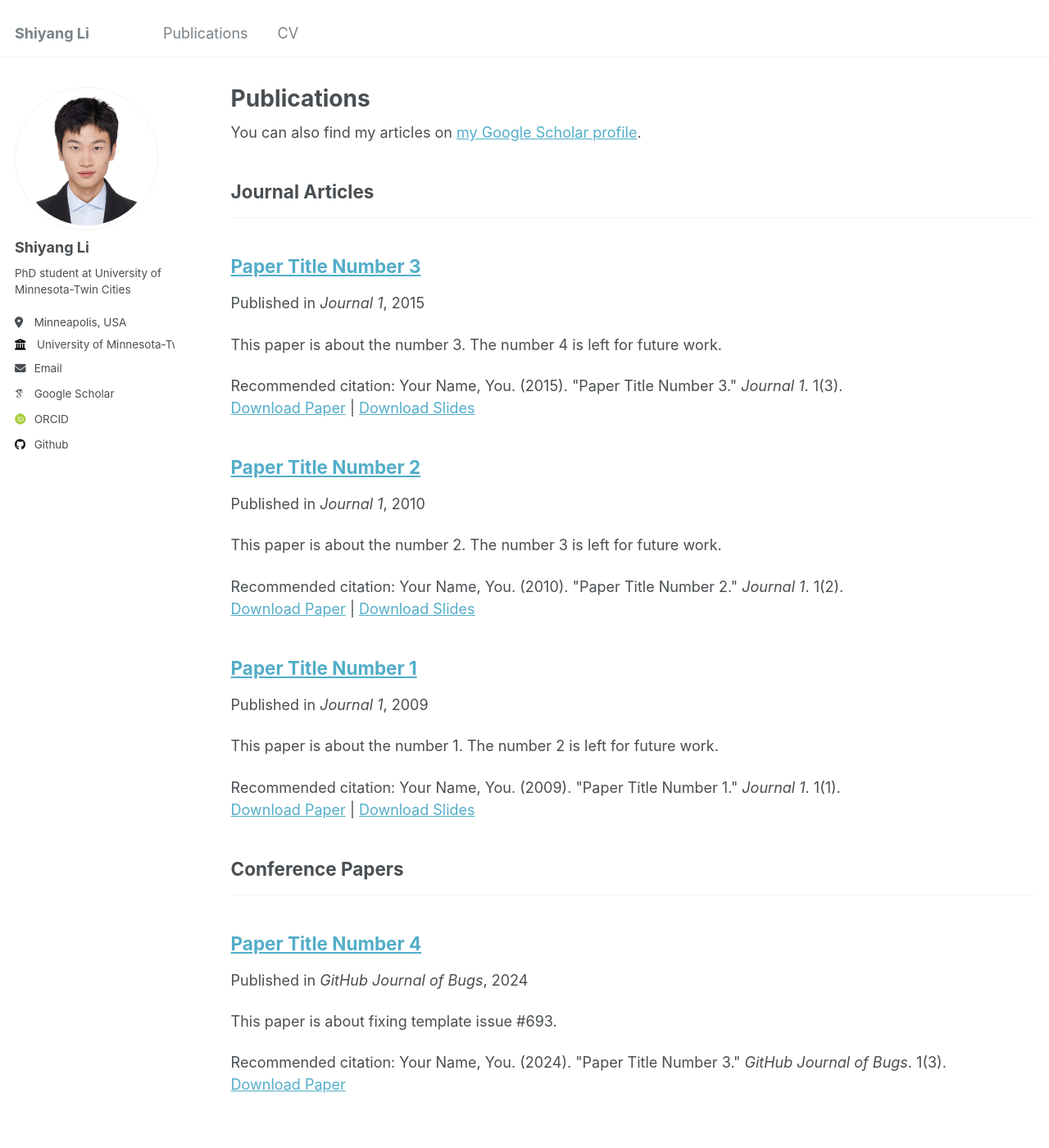
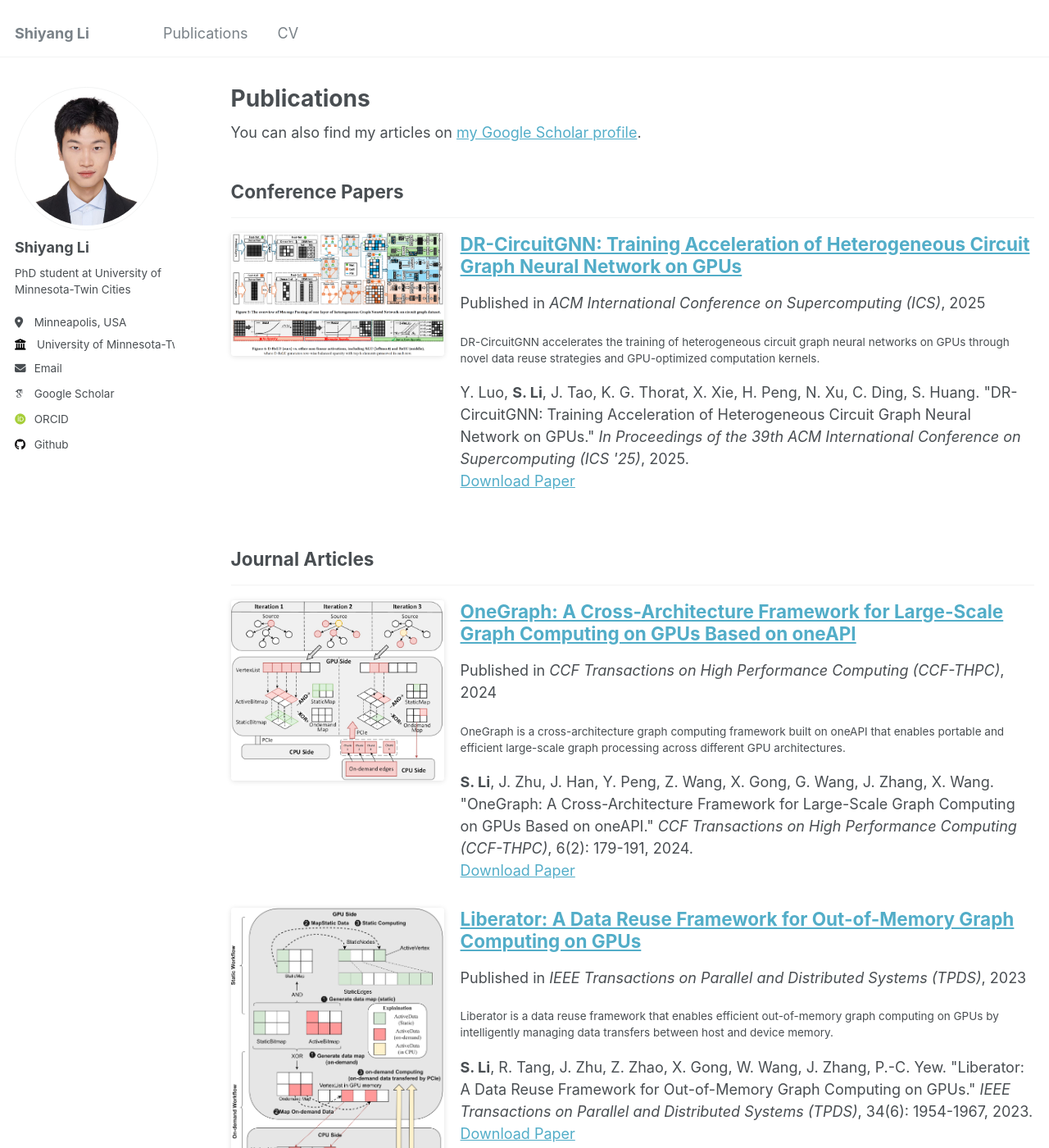
Before and after one commit to NKU-Yang/NKU-yang.github.io, a Jekyll site: the page built from _pages/publications.html, in a window 1280 px wide and 1400 px high. Shown: the whole window at 82% size. Built offline with Jekyll 4.4.1, drawn with Linux system fonts in a browser that asks for light colours; some web fonts are replaced; comment, search, counter and statistics services are not loaded; some of the changed text lies outside the part shown.

Commit message:
update pubs

```diff
--- a/_config.yml
+++ b/_config.yml
@@ -75,12 +75,12 @@ author:
 
 # Publication Category - The following the list of publication categories and their headings
 publication_category:
-  books:
-    title: 'Books'
+  conferences:
+    title: 'Conference Papers'
   manuscripts:
     title: 'Journal Articles'
-  conferences:
-    title: 'Conference Papers'
+  preprints:
+    title: 'Preprints'
 
 # Site Settings
 teaser                   :  # filename of teaser fallback teaser image placed in /images/, .e.g. "500x300.png"
--- a/_includes/archive-single.html
+++ b/_includes/archive-single.html
@@ -12,6 +12,50 @@
   {% assign title = post.title %}
 {% endif %}
 
+{% if post.collection == 'publications' and teaser %}
+{%- comment -%} Publication with teaser: flexbox side-by-side layout {%- endcomment -%}
+<div class="{{ include.type | default: "list" }}__item">
+  <article class="archive__item" itemscope itemtype="http://schema.org/CreativeWork">
+    <div style="display: flex; gap: 20px; align-items: flex-start; margin-bottom: 8px;">
+      <div style="flex: 0 0 260px; max-width: 260px;">
+        <img src=
+          {% if teaser contains "://" %}
+            "{{ teaser }}"
+          {% else %}
+            "{{ teaser | prepend: "/images/" | prepend: base_path }}"
+          {% endif %}
+          alt="" style="width: 100%; height: auto; border-radius: 4px; box-shadow: 0 1px 6px rgba(0,0,0,0.12);">
+      </div>
+      <div style="flex: 1; min-width: 0;">
+        <h2 class="archive__item-title" itemprop="headline" style="margin-top: 0;">
+          {% if post.link %}
+            <a href="{{ post.link }}">{{ title }}</a> <a href="{{ base_path }}{{ post.url }}" rel="permalink"><i class="fa fa-link" aria-hidden="true" title="permalink"></i><span class="sr-only">Permalink</span></a>
+          {% else %}
+            <a href="{{ base_path }}{{ post.url }}" rel="permalink">{{ title }}</a>
+          {% endif %}
+        </h2>
+        <p>Published in <i>{{ post.venue }}</i>, {{ post.date | default: "1900-01-01" | date: "%Y" }}</p>
+        {% if post.excerpt %}
+          <p class="archive__item-excerpt" itemprop="description">{{ post.excerpt | markdownify | remove: '<p>' | remove: '</p>' }}</p>
+        {% endif %}
+        {% if post.citation and post.paperurl and post.slidesurl %}
+          <p>{{ post.citation }}<br /><a href="{{ post.paperurl }}">Download Paper</a> | <a href="{{ post.slidesurl }}">Download Slides</a></p>
+        {% elsif post.citation and post.paperurl %}
+          <p>{{ post.citation }}<br /><a href="{{ post.paperurl }}">Download Paper</a></p>
+        {% elsif post.citation and post.slidesurl %}
+          <p>{{ post.citation }}<br /><a href="{{ post.slidesurl }}">Download Slides</a></p>
+        {% elsif post.citation %}
+          <p>{{ post.citation }}</p>
+        {% elsif post.paperurl %}
+          <p><a href="{{ post.paperurl }}">Download Paper</a></p>
+        {% endif %}
+      </div>
+    </div>
+  </article>
+</div>
+
+{% else %}
+{%- comment -%} Default layout for non-publication items or publications without teasers {%- endcomment -%}
 <div class="{{ include.type | default: "list" }}__item">
   <article class="archive__item" itemscope itemtype="http://schema.org/CreativeWork">
     {% if include.type == "grid" and teaser %}
@@ -61,10 +105,11 @@
     {% elsif post.citation %}
       <p>Recommended citation: {{ post.citation }}</p>
     {% elsif post.paperurl %}
-      <p><a href=" {{ post.paperurl }} ">Download Paper</a></p>
+      <p><a href="{{ post.paperurl }}">Download Paper</a></p>
     {% elsif post.slidesurl %}
-      <p>Download <a href="{{ post.slidesurl }}">Download Slides</a></p></p>
+      <p><a href="{{ post.slidesurl }}">Download Slides</a></p>
     {% endif %}
 
   </article>
 </div>
+{% endif %}
--- a/_publications/2009-10-01-paper-title-number-1.md
+++ /dev/null
@@ -1,14 +0,0 @@
----
-title: "Paper Title Number 1"
-collection: publications
-category: manuscripts
-permalink: /publication/2009-10-01-paper-title-number-1
-excerpt: 'This paper is about the number 1. The number 2 is left for future work.'
-date: 2009-10-01
-venue: 'Journal 1'
-slidesurl: 'http://academicpages.github.io/files/slides1.pdf'
-paperurl: 'http://academicpages.github.io/files/paper1.pdf'
-citation: 'Your Name, You. (2009). &quot;Paper Title Number 1.&quot; <i>Journal 1</i>. 1(1).'
----
-
-The contents above will be part of a list of publications, if the user clicks the link for the publication than the contents of section will be rendered as a full page, allowing you to provide more information about the paper for the reader. When publications are displayed as a single page, the contents of the above "citation" field will automatically be included below this section in a smaller font.
--- a/_publications/2010-10-01-paper-title-number-2.md
+++ /dev/null
@@ -1,14 +0,0 @@
----
-title: "Paper Title Number 2"
-collection: publications
-category: manuscripts
-permalink: /publication/2010-10-01-paper-title-number-2
-excerpt: 'This paper is about the number 2. The number 3 is left for future work.'
-date: 2010-10-01
-venue: 'Journal 1'
-slidesurl: 'http://academicpages.github.io/files/slides2.pdf'
-paperurl: 'http://academicpages.github.io/files/paper2.pdf'
-citation: 'Your Name, You. (2010). &quot;Paper Title Number 2.&quot; <i>Journal 1</i>. 1(2).'
----
-
-The contents above will be part of a list of publications, if the user clicks the link for the publication than the contents of section will be rendered as a full page, allowing you to provide more information about the paper for the reader. When publications are displayed as a single page, the contents of the above "citation" field will automatically be included below this section in a smaller font.
--- a/_publications/2015-10-01-paper-title-number-3.md
+++ /dev/null
@@ -1,14 +0,0 @@
----
-title: "Paper Title Number 3"
-collection: publications
-category: manuscripts
-permalink: /publication/2015-10-01-paper-title-number-3
-excerpt: 'This paper is about the number 3. The number 4 is left for future work.'
-date: 2015-10-01
-venue: 'Journal 1'
-slidesurl: 'http://academicpages.github.io/files/slides3.pdf'
-paperurl: 'http://academicpages.github.io/files/paper3.pdf'
-citation: 'Your Name, You. (2015). &quot;Paper Title Number 3.&quot; <i>Journal 1</i>. 1(3).'
----
-
-The contents above will be part of a list of publications, if the user clicks the link for the publication than the contents of section will be rendered as a full page, allowing you to provide more information about the paper for the reader. When publications are displayed as a single page, the contents of the above "citation" field will automatically be included below this section in a smaller font.
--- /dev/null
+++ b/_publications/2023-06-01-liberator.md
@@ -0,0 +1,31 @@
+---
+title: "Liberator: A Data Reuse Framework for Out-of-Memory Graph Computing on GPUs"
+collection: publications
+category: manuscripts
+permalink: /publication/2023-06-01-liberator
+excerpt: "Liberator is a data reuse framework that enables efficient out-of-memory graph computing on GPUs by intelligently managing data transfers between host and device memory."
+date: 2023-06-01
+venue: "IEEE Transactions on Parallel and Distributed Systems (TPDS)"
+paperurl: "https://ieeexplore.ieee.org/abstract/document/10107428"
+citation: '<b>S. Li</b>, R. Tang, J. Zhu, Z. Zhao, X. Gong, W. Wang, J. Zhang, P.-C. Yew. &quot;Liberator: A Data Reuse Framework for Out-of-Memory Graph Computing on GPUs.&quot; <i>IEEE Transactions on Parallel and Distributed Systems (TPDS)</i>, 34(6): 1954-1967, 2023.'
+header:
+  teaser: "publications/liberator.png"
+---
+
+## Abstract
+
+We present **Liberator**, a data reuse framework that enables efficient out-of-memory graph computing on GPUs. When graph data exceeds GPU memory capacity, Liberator intelligently partitions graph data and schedules computation to maximize data reuse across partitions, significantly reducing the overhead of CPU-GPU data transfers.
+
+## Key Contributions
+
+- A novel data reuse framework for out-of-memory graph processing on GPUs
+- Intelligent graph partitioning and scheduling to minimize data transfer overhead
+- Demonstrated significant speedups over existing out-of-memory GPU graph frameworks
+
+## Authors
+
+**Shiyang Li**, Ruiqi Tang, Jingyu Zhu, Ziyi Zhao, Xiaoli Gong, Wenwen Wang, Jin Zhang, Pen-Chung Yew
+
+*IEEE Transactions on Parallel and Distributed Systems (TPDS)*, 34(6): 1954-1967, 2023.
+
+![Liberator Framework](/images/publications/liberator.png){: .align-center style="max-width: 100%;"}
--- a/_publications/2024-02-17-paper-title-number-4.md
+++ /dev/null
@@ -1,13 +0,0 @@
----
-title: "Paper Title Number 4"
-collection: publications
-category: conferences
-permalink: /publication/2024-02-17-paper-title-number-4
-excerpt: 'This paper is about fixing template issue #693.'
-date: 2024-02-17
-venue: 'GitHub Journal of Bugs'
-paperurl: 'http://academicpages.github.io/files/paper3.pdf'
-citation: 'Your Name, You. (2024). &quot;Paper Title Number 3.&quot; <i>GitHub Journal of Bugs</i>. 1(3).'
----
-
-The contents above will be part of a list of publications, if the user clicks the link for the publication than the contents of section will be rendered as a full page, allowing you to provide more information about the paper for the reader. When publications are displayed as a single page, the contents of the above "citation" field will automatically be included below this section in a smaller font.
--- /dev/null
+++ b/_publications/2024-03-01-onegraph.md
@@ -0,0 +1,31 @@
+---
+title: "OneGraph: A Cross-Architecture Framework for Large-Scale Graph Computing on GPUs Based on oneAPI"
+collection: publications
+category: manuscripts
+permalink: /publication/2024-03-01-onegraph
+excerpt: "OneGraph is a cross-architecture graph computing framework built on oneAPI that enables portable and efficient large-scale graph processing across different GPU architectures."
+date: 2024-03-01
+venue: "CCF Transactions on High Performance Computing (CCF-THPC)"
+paperurl: "https://link.springer.com/article/10.1007/s42514-023-00172-w"
+citation: '<b>S. Li</b>, J. Zhu, J. Han, Y. Peng, Z. Wang, X. Gong, G. Wang, J. Zhang, X. Wang. &quot;OneGraph: A Cross-Architecture Framework for Large-Scale Graph Computing on GPUs Based on oneAPI.&quot; <i>CCF Transactions on High Performance Computing (CCF-THPC)</i>, 6(2): 179-191, 2024.'
+header:
+  teaser: "publications/onegraph.png"
+---
+
+## Abstract
+
+We present **OneGraph**, a cross-architecture graph computing framework built on Intel's oneAPI that enables portable and efficient large-scale graph processing across different GPU architectures (NVIDIA, AMD, Intel). By abstracting away hardware-specific details through SYCL, OneGraph achieves near-native performance while maintaining code portability.
+
+## Key Contributions
+
+- A cross-architecture graph computing framework based on oneAPI/SYCL
+- Portable graph processing across NVIDIA, AMD, and Intel GPUs
+- Performance optimizations that achieve near-native efficiency on multiple GPU architectures
+
+## Authors
+
+**Shiyang Li**, Jingyu Zhu, Jiaxun Han, Yuting Peng, Zhuoran Wang, Xiaoli Gong, Gang Wang, Jin Zhang, Xuqiang Wang
+
+*CCF Transactions on High Performance Computing (CCF-THPC)*, 6(2): 179-191, 2024.
+
+![OneGraph Architecture](/images/publications/onegraph.png){: .align-center style="max-width: 100%;"}
--- /dev/null
+++ b/_publications/2025-06-08-dr-circuitgnn.md
@@ -0,0 +1,31 @@
+---
+title: "DR-CircuitGNN: Training Acceleration of Heterogeneous Circuit Graph Neural Network on GPUs"
+collection: publications
+category: conferences
+permalink: /publication/2025-06-08-dr-circuitgnn
+excerpt: "DR-CircuitGNN accelerates the training of heterogeneous circuit graph neural networks on GPUs through novel data reuse strategies and GPU-optimized computation kernels."
+date: 2025-06-08
+venue: "ACM International Conference on Supercomputing (ICS)"
+paperurl: "https://hpcrl.github.io/ICS2025-webpage/program/Proceedings_ICS25/ics25-76.pdf"
+citation: 'Y. Luo, <b>S. Li</b>, J. Tao, K. G. Thorat, X. Xie, H. Peng, N. Xu, C. Ding, S. Huang. &quot;DR-CircuitGNN: Training Acceleration of Heterogeneous Circuit Graph Neural Network on GPUs.&quot; <i>In Proceedings of the 39th ACM International Conference on Supercomputing (ICS &apos;25)</i>, 2025.'
+header:
+  teaser: "publications/dr-circuitgnn.png"
+---
+
+## Abstract
+
+We present **DR-CircuitGNN**, a GPU-accelerated training framework for heterogeneous circuit graph neural networks. By exploiting data reuse patterns unique to circuit graph structures and designing GPU-optimized computation kernels, our approach achieves substantial training speedup while maintaining model accuracy.
+
+## Key Contributions
+
+- Novel data reuse strategies tailored for heterogeneous circuit graph structures
+- GPU-optimized kernels for circuit GNN training acceleration
+- Comprehensive evaluation on real-world EDA circuit benchmarks
+
+## Authors
+
+Yuebo Luo, **Shiyang Li**, Junran Tao, Kiran Gautam Thorat, Xi Xie, Hongwu Peng, Nuo Xu, Caiwen Ding, Shaoyi Huang
+
+*In Proceedings of the 39th ACM International Conference on Supercomputing (ICS '25), June 8-11, 2025, Salt Lake City, USA.*
+
+![DR-CircuitGNN Architecture](/images/publications/dr-circuitgnn.png){: .align-center style="max-width: 100%;"}
--- /dev/null
+++ b/_publications/2025-10-23-cudaforge.md
@@ -0,0 +1,29 @@
+---
+title: "CudaForge: An Agent Framework with Hardware Feedback for CUDA Kernel Optimization"
+collection: publications
+category: preprints
+permalink: /publication/2025-10-23-cudaforge
+excerpt: "CudaForge is an agentic framework that automatically optimizes CUDA kernels using LLM-based agents with hardware profiling feedback, achieving significant speedups over hand-tuned baselines."
+date: 2025-10-23
+venue: "arXiv preprint"
+paperurl: "https://arxiv.org/abs/2511.02132"
+citation: 'Z. Zhang, R. Wang, <b>S. Li</b>, Y. Luo, M. Hone, C. Ding. &quot;CudaForge: An Agent Framework with Hardware Feedback for CUDA Kernel Optimization.&quot; <i>arXiv preprint arXiv:2511.01884</i>, 2025.'
+header:
+  teaser: "publications/cudaforge.png"
+---
+
+## Abstract
+
+We propose **CudaForge**, an agentic framework that automatically optimizes CUDA kernels using LLM-based agents with hardware profiling feedback. By integrating real-time GPU performance metrics into the agent's optimization loop, CudaForge iteratively refines kernel implementations to achieve significant speedups over hand-tuned baselines.
+
+## Key Contributions
+
+- An LLM-agent-based framework for automatic CUDA kernel optimization
+- Hardware-in-the-loop feedback mechanism using GPU profiling data
+- Demonstrated speedups across a range of computational kernels
+
+## Authors
+
+Zijian Zhang, Rong Wang, **Shiyang Li**, Yuebo Luo, Mingyi Hone, Caiwen Ding
+
+![CudaForge Framework](/images/publications/cudaforge.png){: .align-center style="max-width: 100%;"}
--- /dev/null
+++ b/_publications/2026-01-15-xuanjia.md
@@ -0,0 +1,29 @@
+---
+title: "XuanJia: A Comprehensive Virtualization-Based Code Obfuscator for Binary Protection"
+collection: publications
+category: preprints
+permalink: /publication/2026-01-15-xuanjia
+excerpt: "We present XuanJia, a comprehensive virtualization-based code obfuscator that leverages virtual machine protection to safeguard binary programs against reverse engineering and tampering attacks."
+date: 2026-01-15
+venue: "arXiv preprint"
+paperurl: "https://arxiv.org/abs/2601.10261"
+citation: 'X. Zou, X. Gong, J. Zhang, <b>S. Li</b>, P.-C. Yew. &quot;XuanJia: A Comprehensive Virtualization-Based Code Obfuscator for Binary Protection.&quot; <i>arXiv preprint arXiv:2601.10261</i>, 2026.'
+header:
+  teaser: "publications/xuanjia.png"
+---
+
+## Abstract
+
+We present **XuanJia**, a comprehensive virtualization-based code obfuscator that leverages virtual machine protection to safeguard binary programs against reverse engineering and tampering attacks. Our framework provides a multi-layered obfuscation pipeline that combines control flow flattening, opaque predicates, and custom virtual machine interpreters to significantly raise the bar for adversarial analysis.
+
+## Key Contributions
+
+- A comprehensive virtualization-based obfuscation framework for binary protection
+- Novel virtual machine design with custom instruction set architecture
+- Extensive evaluation demonstrating resilience against state-of-the-art deobfuscation techniques
+
+## Authors
+
+Xianyu Zou, Xiaoli Gong, Jin Zhang, **Shiyang Li**, Pen-Chung Yew
+
+![XuanJia Overview](/images/publications/xuanjia.png){: .align-center style="max-width: 100%;"}
```
Also changed, not shown: images/publications/cudaforge.png (added), images/publications/dr-circuitgnn.png (added), images/publications/liberator.png (added), images/publications/onegraph.png (added), images/publications/xuanjia.png (added). Lines whose indentation alone changed are shown as unchanged.
